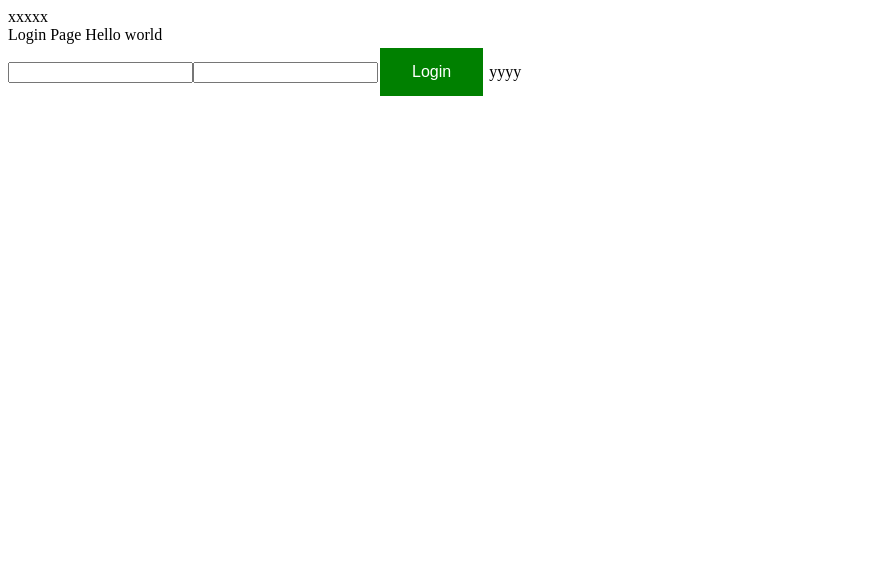
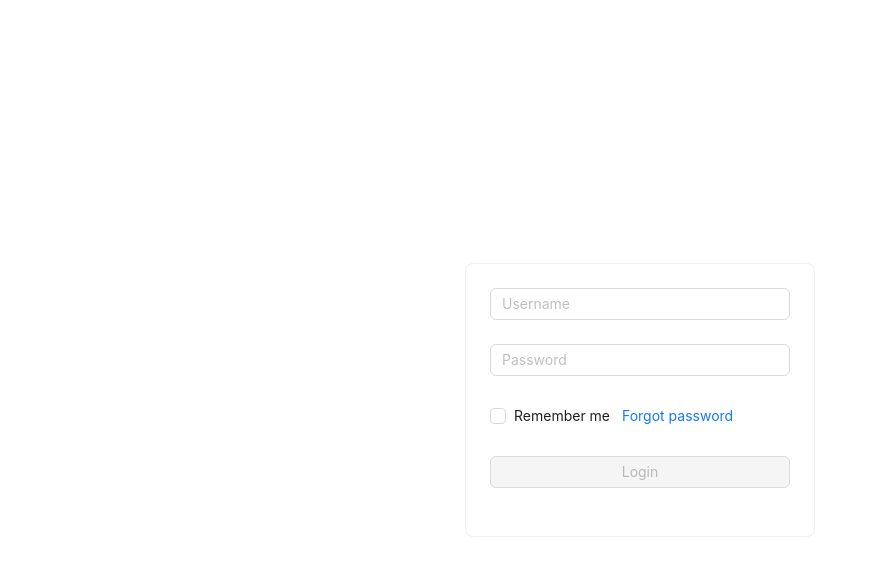
Before and after one commit to ukritfongsomboon/vue3-vite-guide, a Vue app: page /login in a window 1280 px wide. Shown: the top 576 px of the page, without its empty margins (0-870 px from the left). Built offline with nearby package versions, Linux system fonts and the light colour scheme.

Commit message:
first commit

```diff
--- a/index.html
+++ b/index.html
@@ -1,13 +1,26 @@
 <!doctype html>
 <html lang="en">
+
 <head>
   <meta charset="UTF-8" />
   <link rel="icon" type="image/svg+xml" href="/vite.svg" />
   <meta name="viewport" content="width=device-width, initial-scale=1.0" />
   <title>Vite + Vue + TS</title>
 </head>
+
 <body>
   <div id="app"></div>
   <script type="module" src="/src/main.ts"></script>
 </body>
+
 </html>
+
+<style>
+  body,
+  #app {
+    width: 100vw;
+    height: 100vh;
+    padding: 0;
+    margin: 0;
+  }
+</style>
--- a/package.json
+++ b/package.json
@@ -9,6 +9,7 @@
     "preview": "vite preview"
   },
   "dependencies": {
+    "ant-design-vue": "^4.0.8",
     "vue": "^3.3.11",
     "vue-router": "^4.2.5"
   },
--- a/src/App.vue
+++ b/src/App.vue
@@ -1,48 +1,14 @@
-<script setup lang="ts">
-// import HelloWorld from './components/HelloWorld.vue'
-</script>
+<script setup lang="ts"></script>
 
 <template>
-    xxxxx
-    <router-view></router-view>
-
-    yyyy
-    <!-- <div>
-        <a
-            href="https://vitejs.dev"
-            target="_blank"
-        >
-            <img
-                src="/vite.svg"
-                class="logo"
-                alt="Vite logo"
-            />
-        </a>
-        <a
-            href="https://vuejs.org/"
-            target="_blank"
-        >
-            <img
-                src="./assets/vue.svg"
-                class="logo vue"
-                alt="Vue logo"
-            />
-        </a>
+    <div class="main-layout">
+        <router-view></router-view>
     </div>
-    <HelloWorld msg="Vite + Vue" /> -->
 </template>
 
 <style scoped>
-/* .logo {
-    height: 6em;
-    padding: 1.5em;
-    will-change: filter;
-    transition: filter 300ms;
+.main-layout {
+    width: 100%;
+    height: 100%;
 }
-.logo:hover {
-    filter: drop-shadow(0 0 2em #646cffaa);
-}
-.logo.vue:hover {
-    filter: drop-shadow(0 0 2em #42b883aa);
-} */
 </style>
--- a/src/components/Button/index.vue
+++ b/src/components/Button/index.vue
@@ -1,11 +1,12 @@
 <template>
-    <button
-        class="button"
+    <a-button
         @click="emit('click')"
-        :style="`background-color: ${props.color};`"
+        type="primary"
+        :block="props.block"
+        :disabled="disabled"
     >
-        <slot></slot>
-    </button>
+        <slot></slot
+    ></a-button>
 </template>
 
 <script setup lang="ts">
@@ -13,6 +14,7 @@
 interface PropsModel {
     color?: string
     block?: boolean
+    disabled?: boolean
 }
 // NOTE ค่า Props เริ่มต้น
 const props = withDefaults(defineProps<PropsModel>(), {
--- a/src/components/Textfield/index.vue
+++ b/src/components/Textfield/index.vue
@@ -1,8 +1,8 @@
 <template>
-    <input
+    <a-input
         :value="props.modelValue"
-        type="text"
         @input="onInput"
+        :placeholder="props.placeholder"
     />
 </template>
 
@@ -10,6 +10,7 @@
 // NOTE Model สำหรับค่า Props สำหรับ Component
 interface PropsModel {
     modelValue?: string
+    placeholder?: string
 }
 // NOTE ค่า Props เริ่มต้น
 const props = withDefaults(defineProps<PropsModel>(), {
--- a/src/main.ts
+++ b/src/main.ts
@@ -1,8 +1,10 @@
 import { createApp } from 'vue'
 // import './style.css'
 import App from './App.vue'
+import Antd from 'ant-design-vue';
 import router from '@/routers'
 
 const app = createApp(App)
+app.use(Antd)
 app.use(router)
 app.mount('#app')
--- a/src/views/loginPage/index.vue
+++ b/src/views/loginPage/index.vue
@@ -1,13 +1,65 @@
 <template>
-    <div>Login Page {{ title }}</div>
-    <u-text-field v-model="loginModel.username"></u-text-field>
-    <u-text-field v-model="loginModel.password"></u-text-field>
+    <div class="main-layout">
+        <a-card
+            style="width: 350px"
+            class="card-login-form"
+        >
+            <a-form
+                name="basic"
+                autocomplete="off"
+                :model="loginModel"
+            >
+                <a-form-item
+                    name="username"
+                    :rules="[{ required: true, message: 'Please input your username!' }]"
+                >
+                    <u-text-field
+                        v-model="loginModel.username"
+                        placeholder="Username"
+                    >
+                    </u-text-field>
+                </a-form-item>
+
+                <a-form-item
+                    name="password"
+                    :rules="[{ required: true, message: 'Please input your password!' }]"
+                >
+                    <u-text-field
+                        v-model="loginModel.password"
+                        placeholder="Password"
+                    >
+                    </u-text-field>
+                </a-form-item>
+
+                <a-form-item>
+                    <a-form-item
+                        name="remember"
+                        no-style
+                    >
+                        <a-checkbox>Remember me</a-checkbox>
+                    </a-form-item>
+
+                    <a
+                        class="login-form-forgot"
+                        href=""
+                    >
+                        Forgot password
+                    </a>
+                </a-form-item>
+
+                <a-form-item>
                     <u-btn
                         color="green"
                         @click="onClikSignIn"
+                        block
+                        :disabled="disabled"
                     >
                         Login
                     </u-btn>
+                </a-form-item>
+            </a-form>
+        </a-card>
+    </div>
 </template>
 
 <script lang="ts">
@@ -15,7 +67,7 @@ import uBtn from '@/components/Button/index.vue'
 import uTextField from '@/components/Textfield/index.vue'
 import { loginModel } from '@/models/loginModels'
 import { useUserSrv } from '@/services/userSrv'
-import { ref } from 'vue'
+import { ref, computed } from 'vue'
 
 export default {
     components: {
@@ -35,9 +87,38 @@ export default {
             const x = await useUserSrv.SignIn(loginModel.value)
             console.log(x)
         }
-        return { onClikSignIn, title, loginModel }
+
+        const disabled = computed(() => {
+            return !(loginModel.value.username && loginModel.value.password)
+        })
+        return { onClikSignIn, title, loginModel, disabled }
     },
 }
 </script>
 
-<style scoped></style>
+<style scoped>
+.main-layout {
+    width: 100%;
+    height: 100%;
+    overflow: hiddent;
+    /* background-color: red; */
+    position: relative;
+}
+
+.card-login-form {
+    position: absolute;
+    top: 50%;
+    left: 50%;
+    transform: translate(-50%, -50%);
+}
+
+#components-form-demo-normal-login .login-form {
+    max-width: 300px;
+}
+#components-form-demo-normal-login .login-form-forgot {
+    float: right;
+}
+#components-form-demo-normal-login .login-form-button {
+    width: 100%;
+}
+</style>
```
Also changed, not shown: 1 other file (tests, documents, lock files or other folders). Lines whose indentation alone changed are shown as unchanged.
